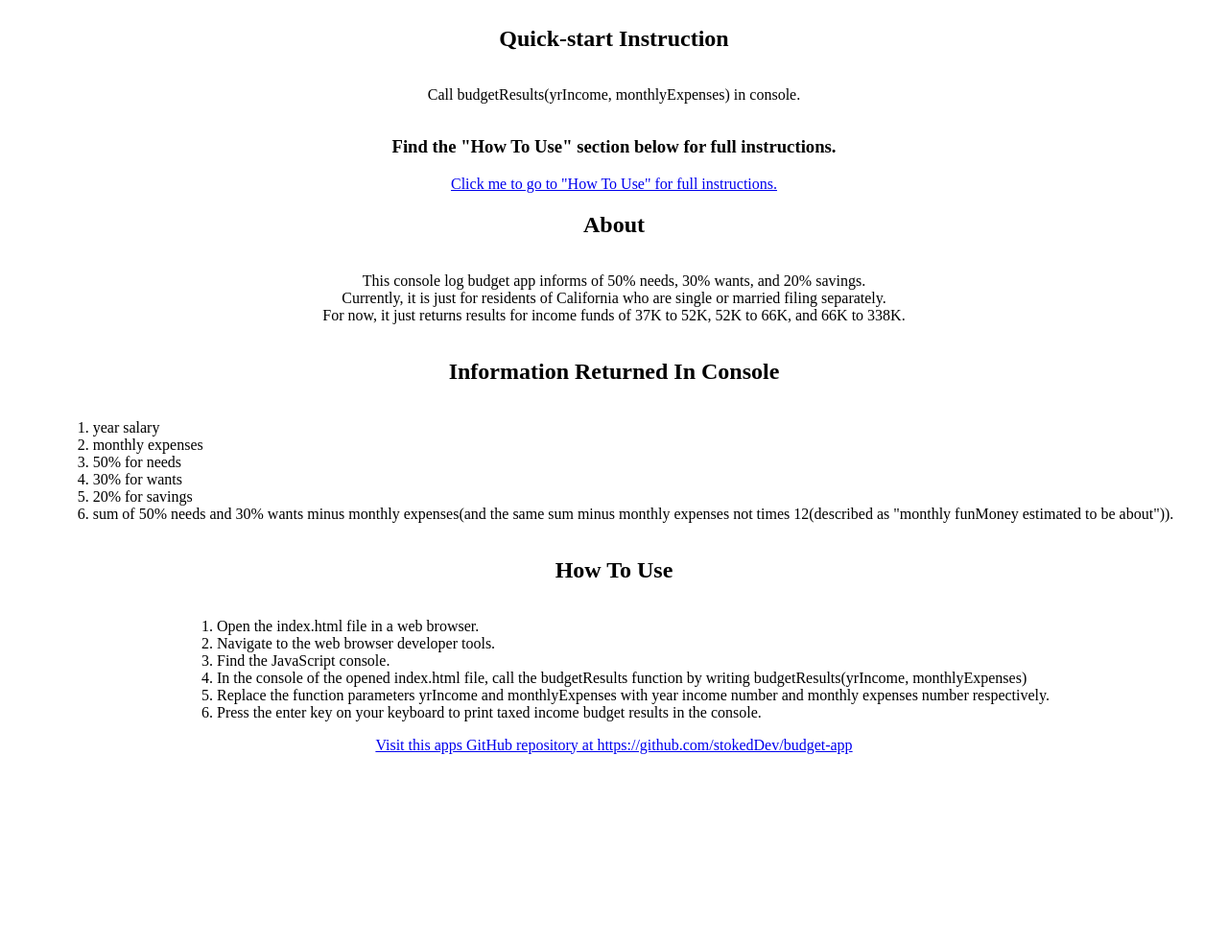
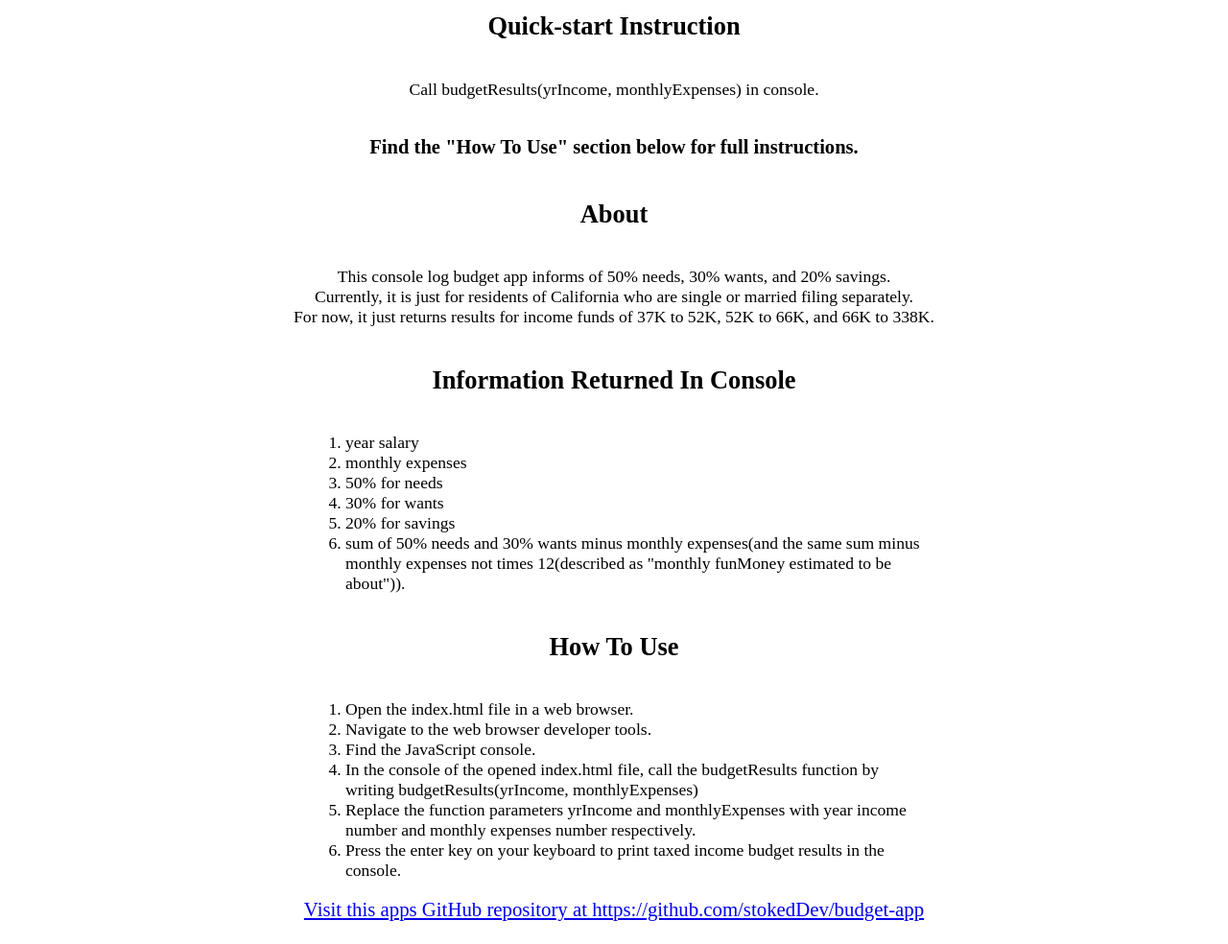
Before and after one commit to stokedDev/budget-app, a plain HTML site: page index.html in a window 1280 px wide. Shown: the part 81-1065 px from the top of the page at 96% size. Before the commit the page ends 875 px from the top, so only its background shows below. Drawn offline with Linux system fonts and the light colour scheme.

Commit message:
Update CSS,add new selectors

```diff
--- a/style.css
+++ b/style.css
@@ -1,8 +1,48 @@
 body{
+    font-size: 1.1rem;
     display: flex;
     flex-direction: column;
     align-items: center;
 }
+
+h1{
+    margin-top: 0;
+}
+
 p{
     text-align: center;
 }
+
+.direction-to-how-to-use{
+    display: none;
+}
+
+ol{
+    max-width: 600px;
+}
+
+.github-repo-link{
+    font-size: 1.3rem;
+    margin-bottom: 1rem;
+}
+
+a{
+    font-size: 1.4rem;
+}
+
+ @media(max-width: 768px){
+    .direction-to-how-to-use{
+        display: none;
+    }
+    .full-instructions-link{
+        display: block;
+    }
+ }
+ @media(min-width: 769px){
+    .direction-to-how-to-use{
+        display: block;
+    }
+    .full-instructions-link{
+        display: none;
+    }
+ }
```
